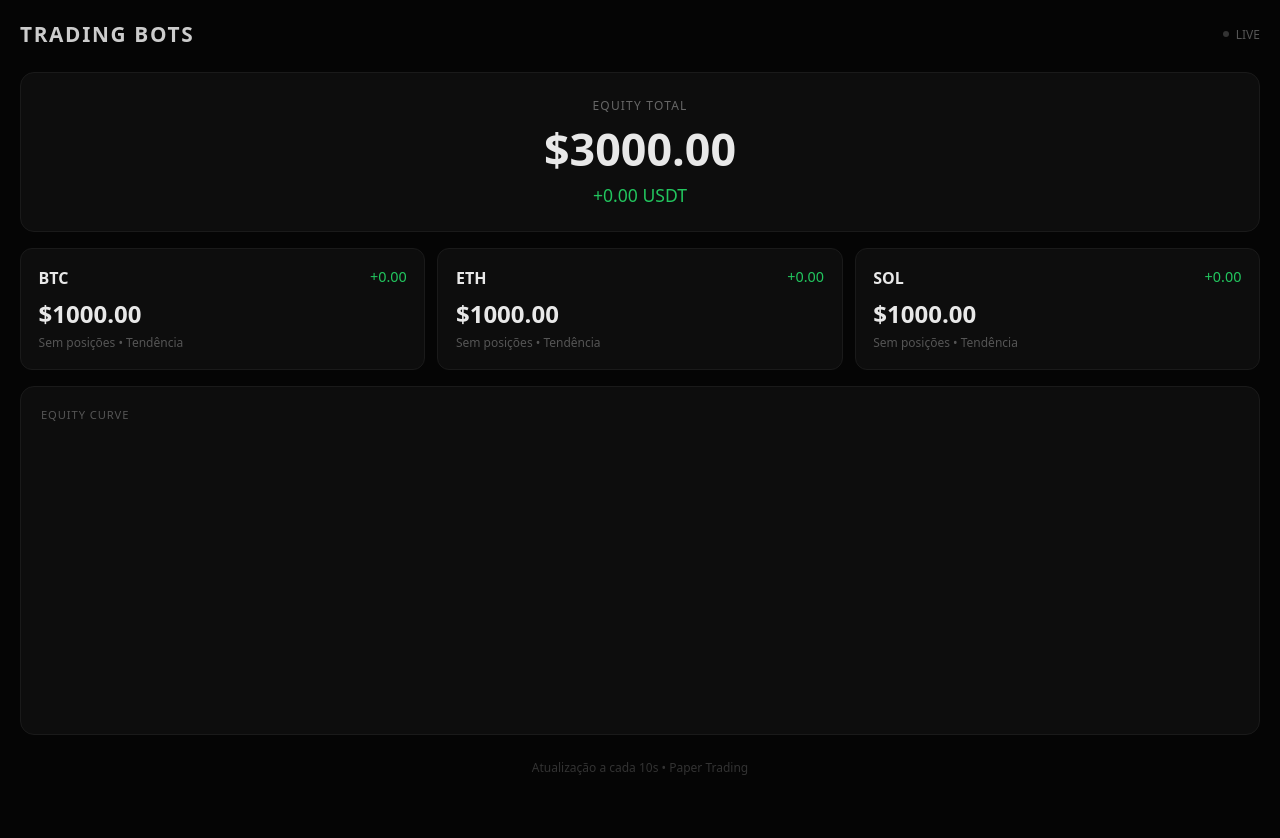
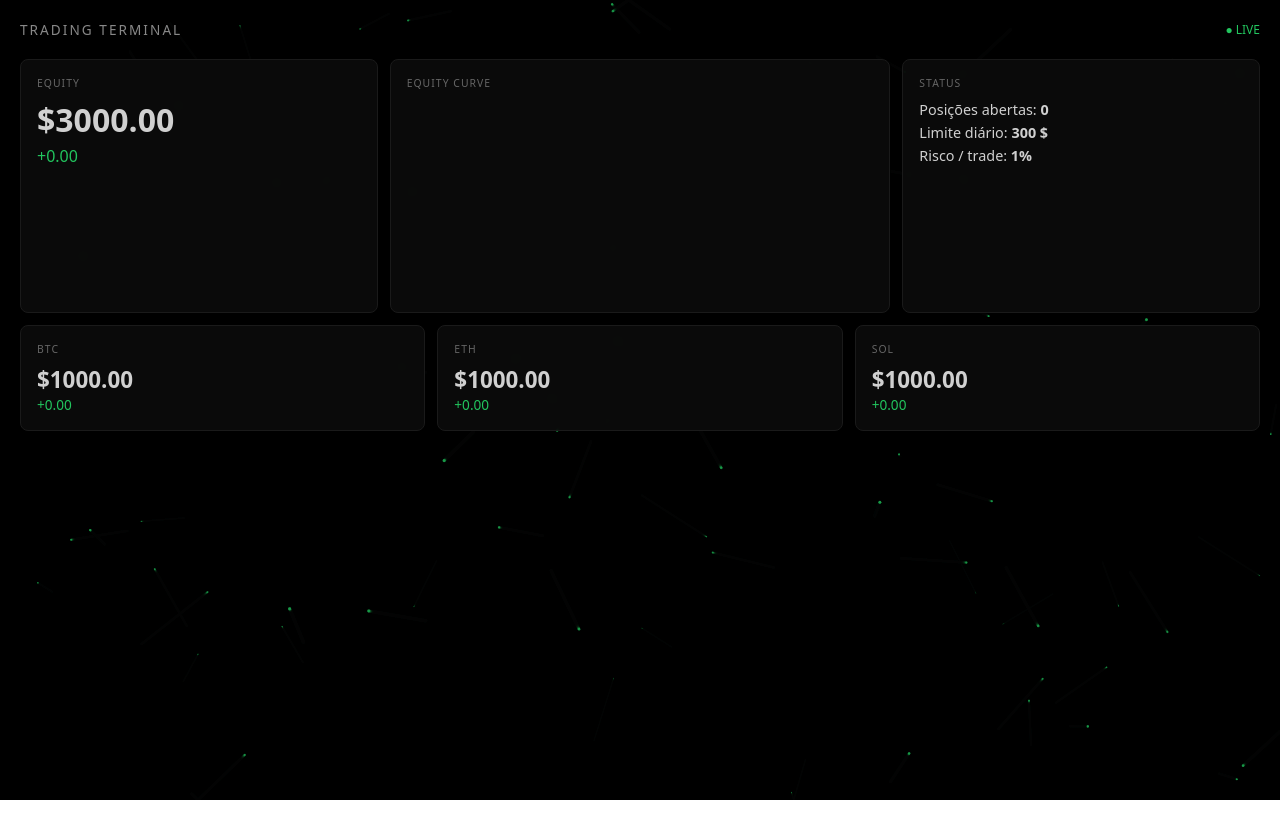
Before and after one commit to SER-ra/trading-bot-2026, a Next.js app: page / in a window 1280 px wide. After the commit the page ends 800 px from the top, so only its background shows below. Built offline with nearby package versions, Linux system fonts and the light colour scheme; no server answers; the database is empty.

Commit message:
Terminal-style dashboard with particle background

```diff
--- a/app/page.tsx
+++ b/app/page.tsx
@@ -1,6 +1,6 @@
  "use client";
 
-import { useEffect, useState } from "react";
+import { useEffect, useState, useRef } from "react";
 import { LineChart, Line, ResponsiveContainer } from "recharts";
 import { supabase } from "../lib/supabase";
 
@@ -8,16 +8,61 @@
 
 export default function Dashboard() {
   const [equity, setEquity] = useState<EquityPoint[]>([]);
-  const [pulse, setPulse] = useState(false);
+  const canvasRef = useRef<HTMLCanvasElement>(null);
 
   useEffect(() => {
     fetchAll();
-    const interval = setInterval(() => {
-      fetchAll();
-      setPulse(true);
-      setTimeout(() => setPulse(false), 600);
-    }, 10000);
+    const interval = setInterval(fetchAll, 10000);
     return () => clearInterval(interval);
+  }, []);
+
+  useEffect(() => {
+    const canvas = canvasRef.current;
+    if (!canvas) return;
+    const ctx = canvas.getContext("2d");
+    if (!ctx) return;
+
+    let w = canvas.width = canvas.offsetWidth;
+    let h = canvas.height = canvas.offsetHeight;
+    const particles: { x: number; y: number; vx: number; vy: number; r: number }[] = [];
+
+    for (let i = 0; i < 80; i++) {
+      particles.push({
+        x: Math.random() * w,
+        y: Math.random() * h,
+        vx: (Math.random() - 0.5) * 0.4,
+        vy: (Math.random() - 0.5) * 0.4,
+        r: Math.random() * 1.2 + 0.3
+      });
+    }
+
+    let anim: number;
+    function draw() {
+      ctx!.fillStyle = "rgba(5,5,5,0.15)";
+      ctx!.fillRect(0, 0, w, h);
+      particles.forEach(p => {
+        p.x += p.vx;
+        p.y += p.vy;
+        if (p.x < 0 || p.x > w) p.vx *= -1;
+        if (p.y < 0 || p.y > h) p.vy *= -1;
+        ctx!.beginPath();
+        ctx!.arc(p.x, p.y, p.r, 0, Math.PI * 2);
+        ctx!.fillStyle = "rgba(34,197,94,0.35)";
+        ctx!.fill();
+      });
+      anim = requestAnimationFrame(draw);
+    }
+    draw();
+
+    const onResize = () => {
+      w = canvas.width = canvas.offsetWidth;
+      h = canvas.height = canvas.offsetHeight;
+    };
+    window.addEventListener("resize", onResize);
+    return () => {
+      cancelAnimationFrame(anim);
+      window.removeEventListener("resize", onResize);
+    };
   }, []);
 
   async function fetchAll() {
@@ -48,105 +93,75 @@
   }, []);
 
   return (
-    <div style={{
-      minHeight: "100vh",
-      background: "#050505",
-      color: "#e8e8e8",
-      fontFamily: "system-ui, sans-serif",
-      padding: "1.25rem",
-      transition: "all 0.3s ease"
-    }}>
-      <div style={{ maxWidth: 1400, margin: "0 auto" }}>
-        <div style={{ display: "flex", justifyContent: "space-between", alignItems: "center", marginBottom: "1.5rem" }}>
-          <h1 style={{ margin: 0, fontSize: "1.3rem", letterSpacing: "0.08em", color: "#ccc" }}>TRADING BOTS</h1>
-          <div style={{
-            fontSize: "0.75rem",
-            color: pulse ? "#22c55e" : "#555",
-            transition: "color 0.3s",
-            display: "flex",
-            alignItems: "center",
-            gap: "0.4rem"
-          }}>
-            <span style={{
-              width: 6,
-              height: 6,
-              borderRadius: "50%",
-              background: pulse ? "#22c55e" : "#333",
-              boxShadow: pulse ? "0 0 8px #22c55e" : "none",
-              transition: "all 0.3s"
-            }} />
-            LIVE
+    <div style={{ position: "relative", minHeight: "100vh", background: "#050505", color: "#d0d0d0", fontFamily: "system-ui, sans-serif", overflow: "hidden" }}>
+      <canvas ref={canvasRef} style={{ position: "absolute", inset: 0, width: "100%", height: "100%", pointerEvents: "none", zIndex: 0 }} />
+
+      <div style={{ position: "relative", zIndex: 1, padding: "1.25rem", maxWidth: 1400, margin: "0 auto" }}>
+        <div style={{ display: "flex", justifyContent: "space-between", alignItems: "center", marginBottom: "1.25rem" }}>
+          <div style={{ letterSpacing: "0.15em", fontSize: "0.85rem", color: "#888" }}>TRADING TERMINAL</div>
+          <div style={{ fontSize: "0.75rem", color: "#22c55e" }}>● LIVE</div>
+        </div>
+
+        <div style={{ display: "grid", gridTemplateColumns: "1fr 1.4fr 1fr", gap: "0.75rem", marginBottom: "0.75rem" }}>
+          <div style={panel}>
+            <div style={label}>EQUITY</div>
+            <div style={{ fontSize: "2rem", fontWeight: 700 }}>${totalEquity.toFixed(2)}</div>
+            <div style={{ color: totalPnl >= 0 ? "#22c55e" : "#ef4444", marginTop: "0.25rem" }}>
+              {totalPnl >= 0 ? "+" : ""}{totalPnl.toFixed(2)}
+            </div>
+          </div>
+
+          <div style={{ ...panel, height: 220 }}>
+            <div style={label}>EQUITY CURVE</div>
+            <ResponsiveContainer width="100%" height="85%">
+              <LineChart data={chartData}>
+                <Line type="monotone" dataKey="BTC" stroke="#d4a017" strokeWidth={1.5} dot={false} />
+                <Line type="monotone" dataKey="ETH" stroke="#888" strokeWidth={1.5} dot={false} />
+                <Line type="monotone" dataKey="SOL" stroke="#22c55e" strokeWidth={1.5} dot={false} />
+              </LineChart>
+            </ResponsiveContainer>
+          </div>
+
+          <div style={panel}>
+            <div style={label}>STATUS</div>
+            <div style={{ fontSize: "0.9rem", lineHeight: 1.6 }}>
+              Posições abertas: <strong>0</strong><br />
+              Limite diário: <strong>300 $</strong><br />
+              Risco / trade: <strong>1%</strong>
+            </div>
           </div>
         </div>
 
-        <div style={{
-          background: "#0d0d0d",
-          border: "1px solid #1a1a1a",
-          borderRadius: 14,
-          padding: "1.5rem",
-          marginBottom: "1rem",
-          textAlign: "center"
-        }}>
-          <div style={{ fontSize: "0.75rem", color: "#666", letterSpacing: "0.1em" }}>EQUITY TOTAL</div>
-          <div style={{
-            fontSize: "2.8rem",
-            fontWeight: 700,
-            margin: "0.25rem 0",
-            transition: "transform 0.2s",
-            transform: pulse ? "scale(1.02)" : "scale(1)"
-          }}>
-            ${totalEquity.toFixed(2)}
-          </div>
-          <div style={{ color: totalPnl >= 0 ? "#22c55e" : "#ef4444", fontSize: "1.1rem" }}>
-            {totalPnl >= 0 ? "+" : ""}{totalPnl.toFixed(2)} USDT
-          </div>
-        </div>
-
-        <div style={{ display: "grid", gridTemplateColumns: "repeat(auto-fit, minmax(260px, 1fr))", gap: "0.75rem", marginBottom: "1rem" }}>
+        <div style={{ display: "grid", gridTemplateColumns: "repeat(3, 1fr)", gap: "0.75rem" }}>
           {bots.map(bot => {
             const pnl = latest[bot] - 1000;
             return (
-              <div key={bot} style={{
-                background: "#0d0d0d",
-                border: "1px solid #1a1a1a",
-                borderRadius: 12,
-                padding: "1.1rem",
-                transition: "border-color 0.3s",
-                borderColor: pulse ? "#222" : "#1a1a1a"
-              }}>
-                <div style={{ display: "flex", justifyContent: "space-between", marginBottom: "0.5rem" }}>
-                  <span style={{ fontWeight: 600 }}>{bot}</span>
-                  <span style={{ color: pnl >= 0 ? "#22c55e" : "#ef4444", fontSize: "0.9rem" }}>
-                    {pnl >= 0 ? "+" : ""}{pnl.toFixed(2)}
-                  </span>
+              <div key={bot} style={panel}>
+                <div style={label}>{bot}</div>
+                <div style={{ fontSize: "1.4rem", fontWeight: 600 }}>${latest[bot].toFixed(2)}</div>
+                <div style={{ color: pnl >= 0 ? "#22c55e" : "#ef4444", fontSize: "0.85rem" }}>
+                  {pnl >= 0 ? "+" : ""}{pnl.toFixed(2)}
                 </div>
-                <div style={{ fontSize: "1.5rem", fontWeight: 700 }}>${latest[bot].toFixed(2)}</div>
-                <div style={{ fontSize: "0.75rem", color: "#555", marginTop: "0.3rem" }}>Sem posições • Tendência</div>
               </div>
             );
           })}
-        </div>
-
-        <div style={{
-          background: "#0d0d0d",
-          border: "1px solid #1a1a1a",
-          borderRadius: 14,
-          padding: "1.25rem"
-        }}>
-          <div style={{ fontSize: "0.7rem", letterSpacing: "0.08em", color: "#555", marginBottom: "0.75rem" }}>EQUITY CURVE</div>
-          <ResponsiveContainer width="100%" height={280}>
-            <LineChart data={chartData}>
-              <Line type="monotone" dataKey="BTC" stroke="#d4a017" strokeWidth={2} dot={false} isAnimationActive={true} animationDuration={800} />
-              <Line type="monotone" dataKey="ETH" stroke="#888" strokeWidth={2} dot={false} isAnimationActive={true} animationDuration={800} />
-              <Line type="monotone" dataKey="SOL" stroke="#22c55e" strokeWidth={2} dot={false} isAnimationActive={true} animationDuration={800} />
-            </LineChart>
-          </ResponsiveContainer>
-        </div>
-
-        <div style={{ textAlign: "center", marginTop: "1.5rem", color: "#333", fontSize: "0.75rem" }}>
-          Atualização a cada 10s • Paper Trading
         </div>
       </div>
     </div>
   );
 }
+
+const panel: React.CSSProperties = {
+  background: "rgba(12,12,12,0.85)",
+  border: "1px solid #1a1a1a",
+  borderRadius: 8,
+  padding: "1rem",
+  backdropFilter: "blur(4px)"
+};
+
+const label: React.CSSProperties = {
+  fontSize: "0.65rem",
+  letterSpacing: "0.1em",
+  color: "#666",
+  marginBottom: "0.5rem"
+};
```
